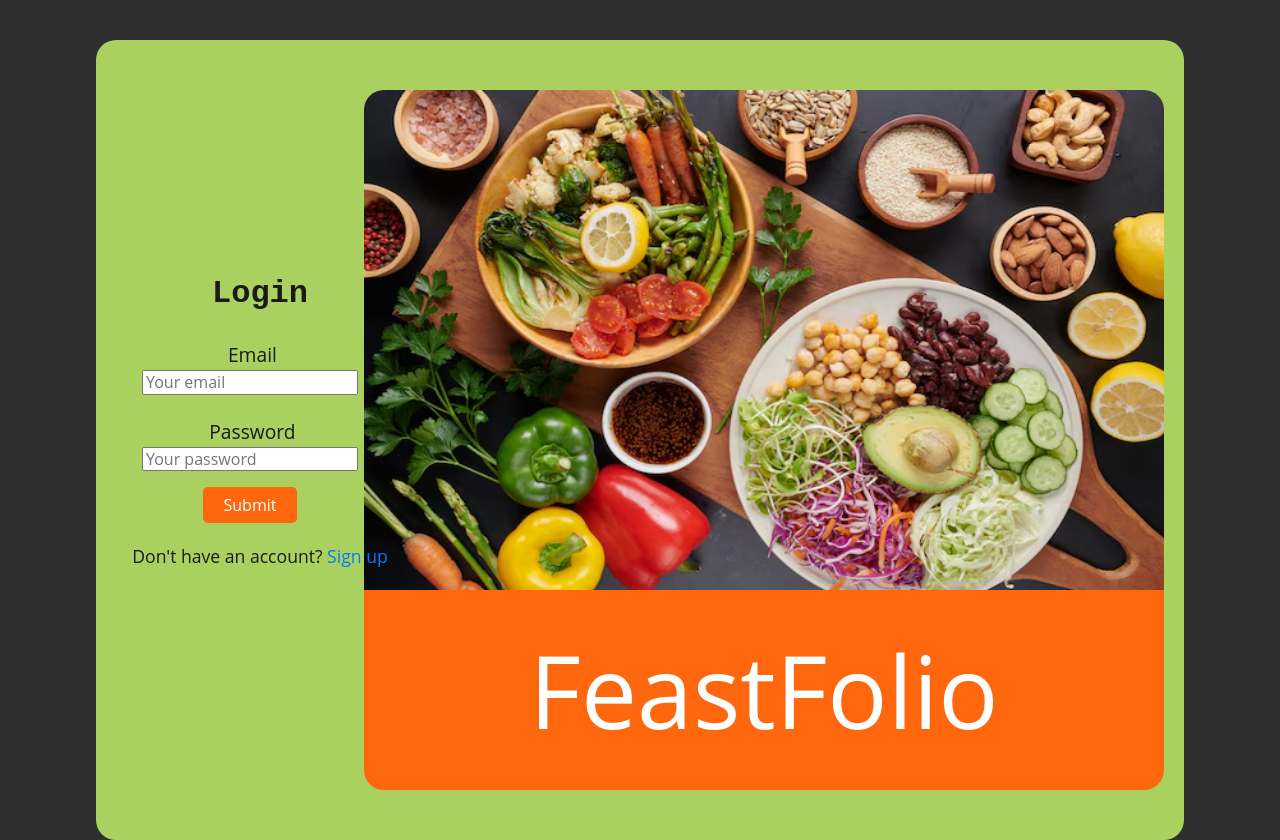
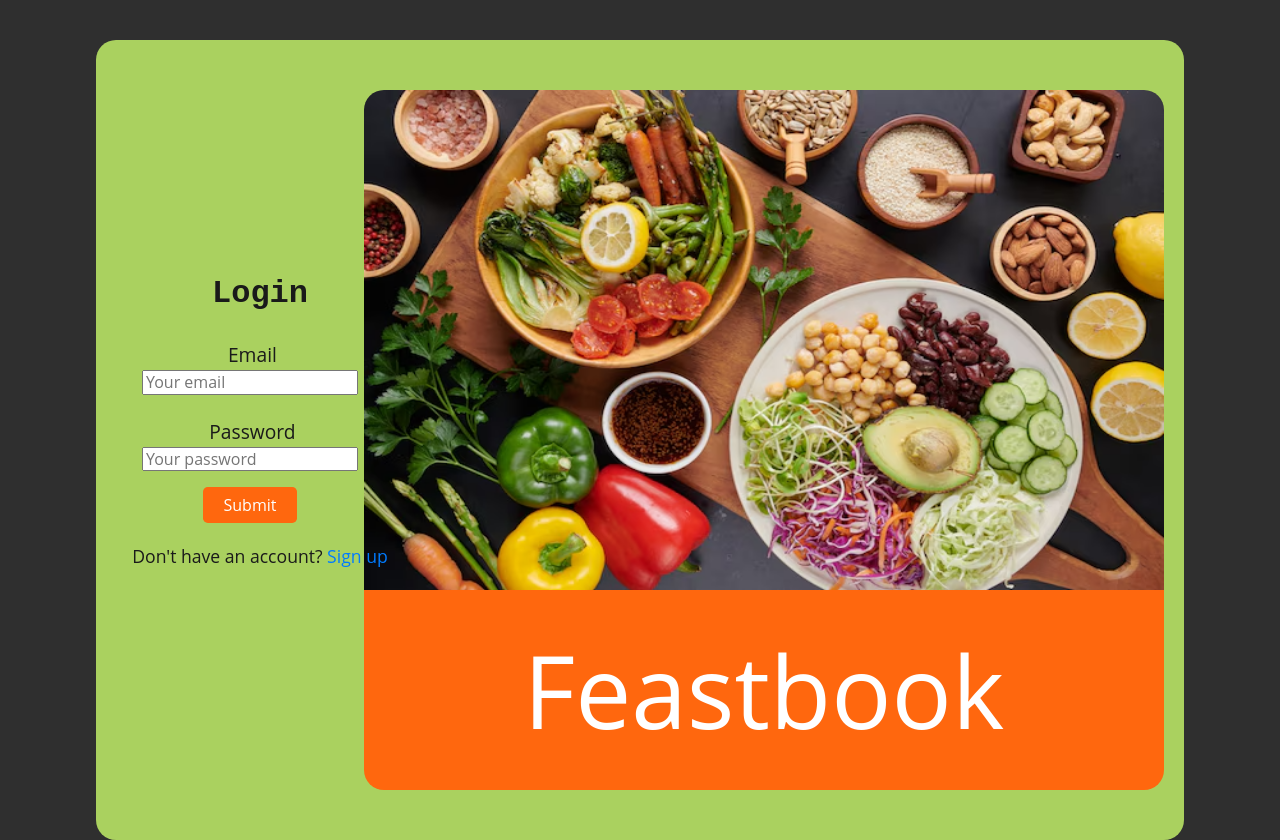
Before and after one commit to jessenay/Recipe-Sharing, a React (Vite) app in the folder client/: page / in a window 1280 px wide. Built offline with nearby package versions, Linux system fonts and the light colour scheme.

Commit message:
changed name to Feastbook in html, login

```diff
--- a/client/src/pages/LoginForm.jsx
+++ b/client/src/pages/LoginForm.jsx
@@ -91,7 +91,7 @@ const LoginForm = () => {
           <img src={loginPicture} alt="Descriptive Alt Text" className="login-picture" />
         </div>
         <div className="logo-section">
-          <span>FeastFolio</span>
+          <span>Feastbook</span>
         </div>
       </div>
     </div>
```
